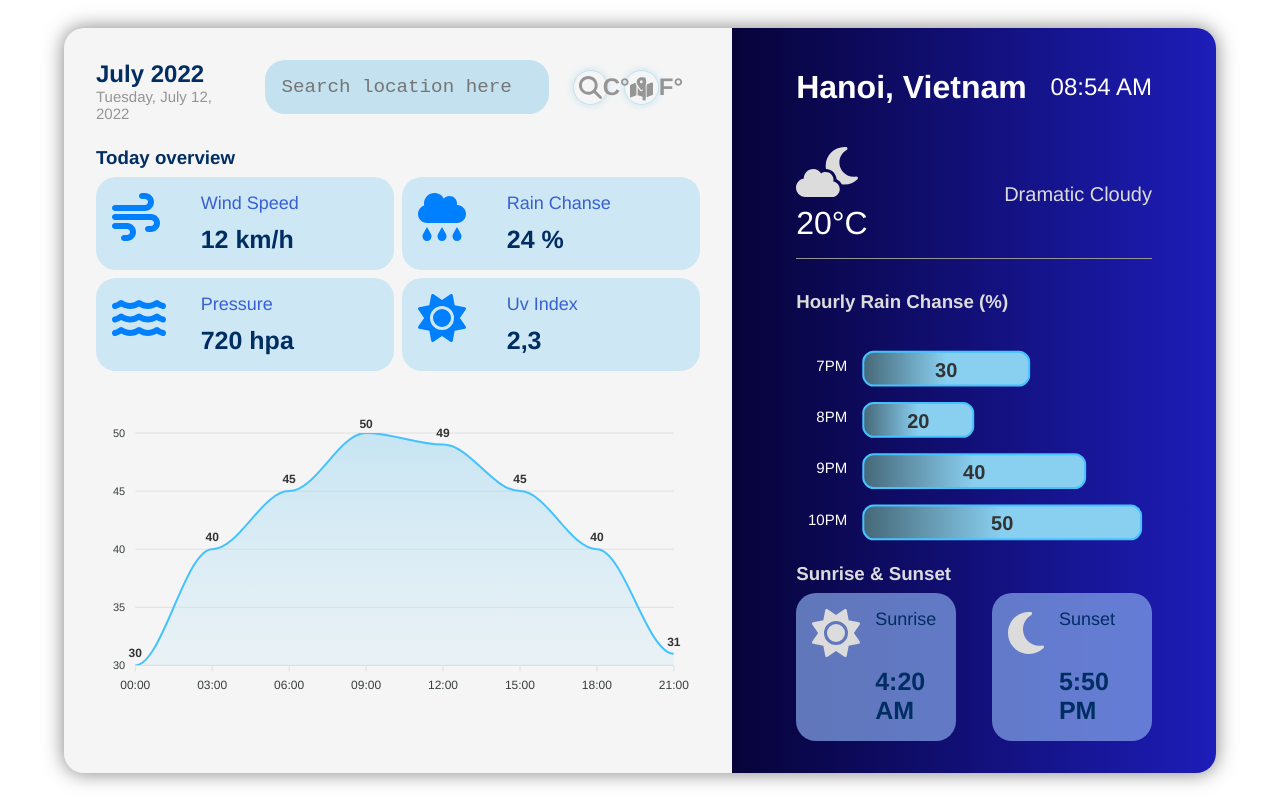
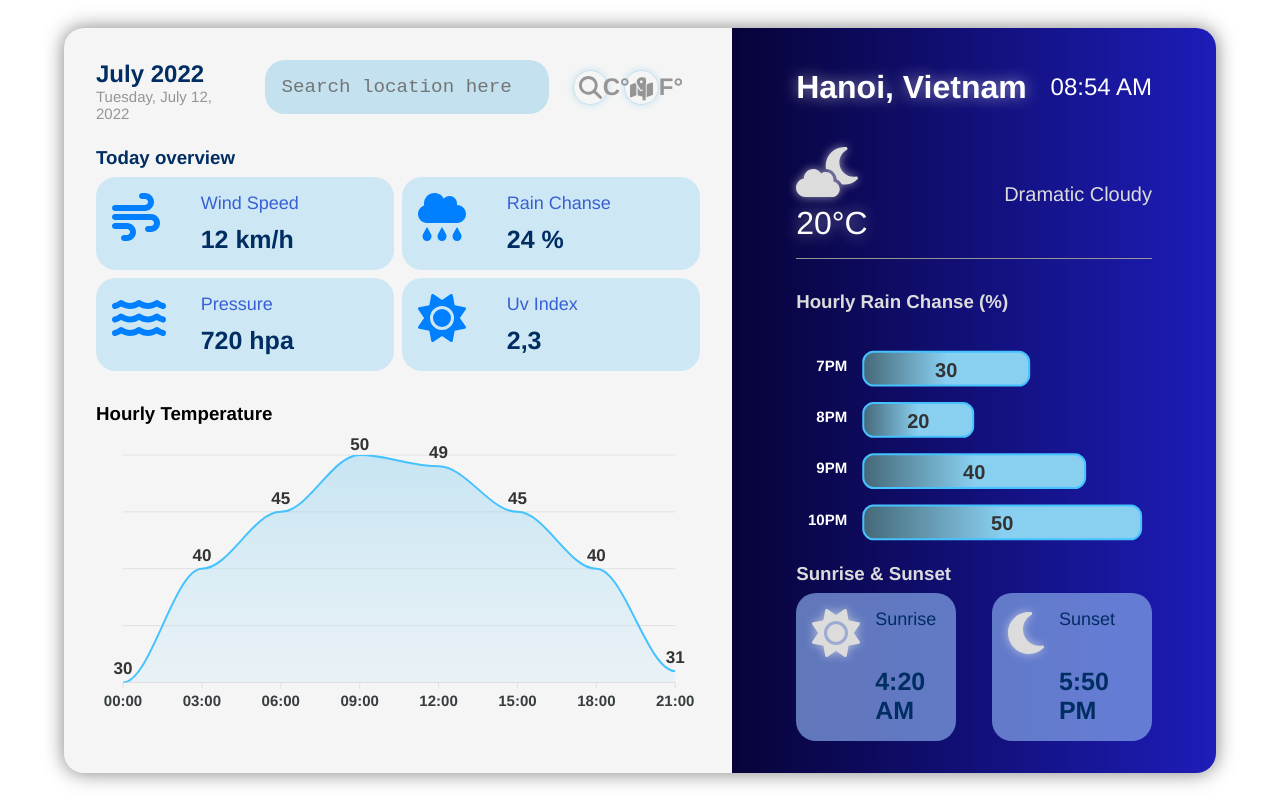
Before and after one commit to phidabezt/wheather-app, a React (Create React App) app: page / in a window 1280 px wide. Built offline with nearby package versions, Linux system fonts and the light colour scheme.

Commit message:
refactor a bit of code

```diff
--- a/src/feature/BasicInfo/BasicInfo.module.scss
+++ b/src/feature/BasicInfo/BasicInfo.module.scss
@@ -9,8 +9,10 @@
     &__icon {
       font-size: 50px;
       margin-right: 10px;
+      filter: var(--shadow-svg);
     }
     &__text {
+      text-shadow: var(--shadow-text);
       margin-top: 0.5rem;
       font-size: 2rem;
       font-weight: 200;
--- a/src/feature/ChartArea/index.jsx
+++ b/src/feature/ChartArea/index.jsx
@@ -3,12 +3,85 @@ import classes from './ChartArea.module.scss'
 import Chart from 'react-apexcharts'
 
 export default function ChartArea(props) {
-  const { graphOption, graphSeries } = props
+  const { degreeData, degreeCategories } = props
+  console.log(degreeCategories, degreeData)
+  const graphStyle = {
+    options: {
+      chart: {
+        id: 'basic-bar',
+        parentHeightOffset: 0,
+        zoom: {
+          enabled: false,
+        },
+        toolbar: {
+          show: false,
+        },
+        offsetX: 5,
+      },
+      fill: {
+        colors: ['#89cff0'],
+        type: 'gradient',
+      },
+
+      dataLabels: {
+        enabled: true,
+        offsetY: -5,
+        style: {
+          fontSize: '17px',
+          fontFamily: 'Franklin Gothic Medium, Arial, sans-serif',
+          colors: ['#333', '#999'],
+        },
+        background: {
+          enabled: false,
+        },
+      },
+      stroke: {
+        curve: 'smooth',
+        colors: ['#46c2ff'],
+        width: 2,
+      },
+
+      legend: {
+        show: false,
+      },
+      grid: {
+        show: true,
+      },
+      xaxis: {
+        categories: degreeCategories,
+        labels: {
+          style: {
+            fontSize: '15px',
+            fontWeight: 'bold',
+            fontFamily: 'Franklin Gothic Medium, sans-serif',
+          },
+        },
+      },
+      yaxis: {
+        labels: {
+          show: false,
+        },
+        axisBorder: {
+          show: false,
+        },
+        axisTicks: {
+          show: false,
+        },
+      },
+    },
+    series: [
+      {
+        name: 't °C',
+        data: degreeData,
+      },
+    ],
+  }
   return (
     <div className={classes.chart}>
+      <h3 className={classes['chart__title']}>Hourly Temperature</h3>
       <Chart
-        options={graphOption}
-        series={graphSeries}
+        options={graphStyle.options}
+        series={graphStyle.series}
         type="area"
         height="300"
       />
--- a/src/feature/LocationInfo/LocationInfo.module.scss
+++ b/src/feature/LocationInfo/LocationInfo.module.scss
@@ -8,6 +8,7 @@
     font-size: 2rem;
     font-weight: bold;
     color: #fff;
+    text-shadow: var(--shadow-text);
   }
 
   &__clock {
--- a/src/feature/RainChanse/index.jsx
+++ b/src/feature/RainChanse/index.jsx
@@ -3,13 +3,94 @@ import classes from './RainChanse.module.scss'
 import Chart from 'react-apexcharts'
 
 export default function RainChanse(props) {
-  const { graphOption, graphSeries } = props
+  const { rainData, rainCategories } = props
+  const graphStyle = {
+    options: {
+      chart: {
+        id: 'rain-bar',
+        parentHeightOffset: 0,
+        zoom: {
+          enabled: false,
+        },
+        toolbar: {
+          show: false,
+        },
+        foreColor: 'white',
+      },
+      fill: {
+        colors: ['#89cff0'],
+        type: 'gradient',
+      },
+      plotOptions: {
+        bar: {
+          borderRadius: 10,
+          horizontal: true,
+        },
+      },
+      dataLabels: {
+        enabled: true,
+        textAnchor: 'middle',
+        style: {
+          fontSize: '20px',
+          colors: ['#333', '#999'],
+        },
+        background: {
+          enabled: false,
+        },
+      },
+      stroke: {
+        curve: 'smooth',
+        colors: ['#46c2ff'],
+        width: 2,
+      },
+      grid: {
+        show: false,
+      },
+      tooltip: {
+        enabled: false,
+      },
+      xaxis: {
+        categories: rainCategories,
+        show: false,
+        labels: {
+          show: false,
+        },
+        axisBorder: {
+          show: false,
+        },
+        axisTicks: {
+          show: false,
+        },
+      },
+      yaxis: {
+        labels: {
+          style: {
+            fontSize: '15px',
+            fontWeight: 'bold',
+            fontFamily: 'Franklin Gothic Medium, sans-serif',
+          },
+        },
+        axisBorder: {
+          show: false,
+        },
+        axisTicks: {
+          show: false,
+        },
+      },
+    },
+    series: [
+      {
+        name: '%',
+        data: rainData,
+      },
+    ],
+  }
   return (
     <div className={classes.rainChanse}>
       <h3>Hourly Rain Chanse (%)</h3>
       <Chart
-        options={graphOption}
-        series={graphSeries}
+        options={graphStyle.options}
+        series={graphStyle.series}
         type="bar"
         height="250"
       />
--- a/src/feature/SunInfo/SunInfo.module.scss
+++ b/src/feature/SunInfo/SunInfo.module.scss
@@ -23,6 +23,7 @@
           font-size: 3rem;
           color: var(--color-primary);
           margin-right: 15px;
+          filter: var(--shadow-svg);
         }
 
         &__title {
--- a/src/feature/WeatherLeft/index.jsx
+++ b/src/feature/WeatherLeft/index.jsx
@@ -5,12 +5,12 @@ import TodayOverview from '../TodayOverview'
 import ChartArea from '../ChartArea'
 
 export default function WeatherLeft(props) {
-  const { graphOption, graphSeries } = props
+  const { degreeData, degreeCategories } = props
   return (
     <div className={classes['weather__left']}>
       <SearchBar />
       <TodayOverview />
-      <ChartArea graphOption={graphOption} graphSeries={graphSeries} />
+      <ChartArea degreeData={degreeData} degreeCategories={degreeCategories} />
     </div>
   )
 }
--- a/src/feature/WeatherRight/index.jsx
+++ b/src/feature/WeatherRight/index.jsx
@@ -6,12 +6,12 @@ import SunInfo from '../SunInfo'
 import classes from './WeatherRight.module.scss'
 
 export default function WeatherRight(props) {
-  const { graphOption, graphSeries } = props
+  const { rainData, rainCategories } = props
   return (
     <div className={classes.weatherRight}>
       <LocationInfo />
       <BasicInfo />
-      <RainChanse graphOption={graphOption} graphSeries={graphSeries} />
+      <RainChanse rainData={rainData} rainCategories={rainCategories} />
       <SunInfo />
     </div>
   )
--- a/src/feature/index.js
+++ b/src/feature/index.js
@@ -10,49 +10,8 @@ import WeatherLeft from './WeatherLeft'
 import WeatherRight from './WeatherRight'
 
 export default function Weather() {
-  const [graphDegree, setGraphDegree] = useState({
-    options: {
-      chart: {
-        id: 'basic-bar',
-        parentHeightOffset: 0,
-        zoom: {
-          enabled: false,
-        },
-        toolbar: {
-          show: false,
-        },
-      },
-      fill: {
-        colors: ['#89cff0'],
-        type: 'gradient',
-      },
-
-      dataLabels: {
-        enabled: true,
-        textAnchor: 'middle',
-        offsetY: -5,
-        style: {
-          fontSize: '12px',
-          colors: ['#333', '#999'],
-        },
-        background: {
-          enabled: false,
-        },
-      },
-      stroke: {
-        curve: 'smooth',
-        colors: ['#46c2ff'],
-        width: 2,
-      },
-
-      legend: {
-        show: false,
-      },
-      grid: {
-        show: true,
-      },
-      xaxis: {
-        categories: [
+  const [degreeData, setDegreeData] = useState([30, 40, 45, 50, 49, 45, 40, 31])
+  const degreeCategories = [
     '00:00',
     '03:00',
     '06:00',
@@ -61,107 +20,17 @@ export default function Weather() {
     '15:00',
     '18:00',
     '21:00',
-        ],
-      },
-    },
-    series: [
-      {
-        name: 't °C',
-        data: [30, 40, 45, 50, 49, 45, 40, 31],
-      },
-    ],
-  })
-
-  const [graphRain, setGraphRain] = useState({
-    options: {
-      chart: {
-        id: 'rain-bar',
-        parentHeightOffset: 0,
-        zoom: {
-          enabled: false,
-        },
-        toolbar: {
-          show: false,
-        },
-        foreColor: 'white',
-      },
-      fill: {
-        colors: ['#89cff0'],
-        type: 'gradient',
-      },
-      plotOptions: {
-        bar: {
-          borderRadius: 10,
-          horizontal: true,
-        },
-      },
-      dataLabels: {
-        enabled: true,
-        textAnchor: 'middle',
-        style: {
-          fontSize: '20px',
-          colors: ['#333', '#999'],
-        },
-        background: {
-          enabled: false,
-        },
-      },
-      stroke: {
-        curve: 'smooth',
-        colors: ['#46c2ff'],
-        width: 2,
-      },
-      grid: {
-        show: false,
-      },
-      tooltip: {
-        enabled: false,
-      },
-      xaxis: {
-        categories: ['7PM', '8PM', '9PM', '10PM'],
-        show: false,
-        labels: {
-          show: false,
-        },
-        axisBorder: {
-          show: false,
-        },
-        axisTicks: {
-          show: false,
-        },
-      },
-      yaxis: {
-        labels: {
-          style: {
-            fontSize: '15px',
-          },
-        },
-        axisBorder: {
-          show: false,
-        },
-        axisTicks: {
-          show: false,
-        },
-      },
-    },
-    series: [
-      {
-        name: '%',
-        data: [30, 20, 40, 50],
-      },
-    ],
-  })
+  ]
+  const [rainData, setRainData] = useState([30, 20, 40, 50])
+  const rainCategories = ['7PM', '8PM', '9PM', '10PM']
 
   return (
     <section className="weather">
       <WeatherLeft
-        graphOption={graphDegree.options}
-        graphSeries={graphDegree.series}
+        degreeData={degreeData}
+        degreeCategories={degreeCategories}
       />
-      <WeatherRight
-        graphOption={graphRain.options}
-        graphSeries={graphRain.series}
-      />
+      <WeatherRight rainData={rainData} rainCategories={rainCategories} />
     </section>
   )
 }
--- a/src/feature/index.scss
+++ b/src/feature/index.scss
@@ -26,6 +26,9 @@
   --margin-1: 0.5rem;
   --margin-2: calc(var(--height-searchBar) + var(--margin-1));
   --margin-3: 2rem;
+
+  --shadow-svg: drop-shadow(0 0 5px rgba(236, 236, 236, 0.615));
+  --shadow-text: 0px 0px 15px rgba(236, 236, 236, 0.615);
 }
 
 .weather {
```
Lines whose indentation alone changed are shown as unchanged.
